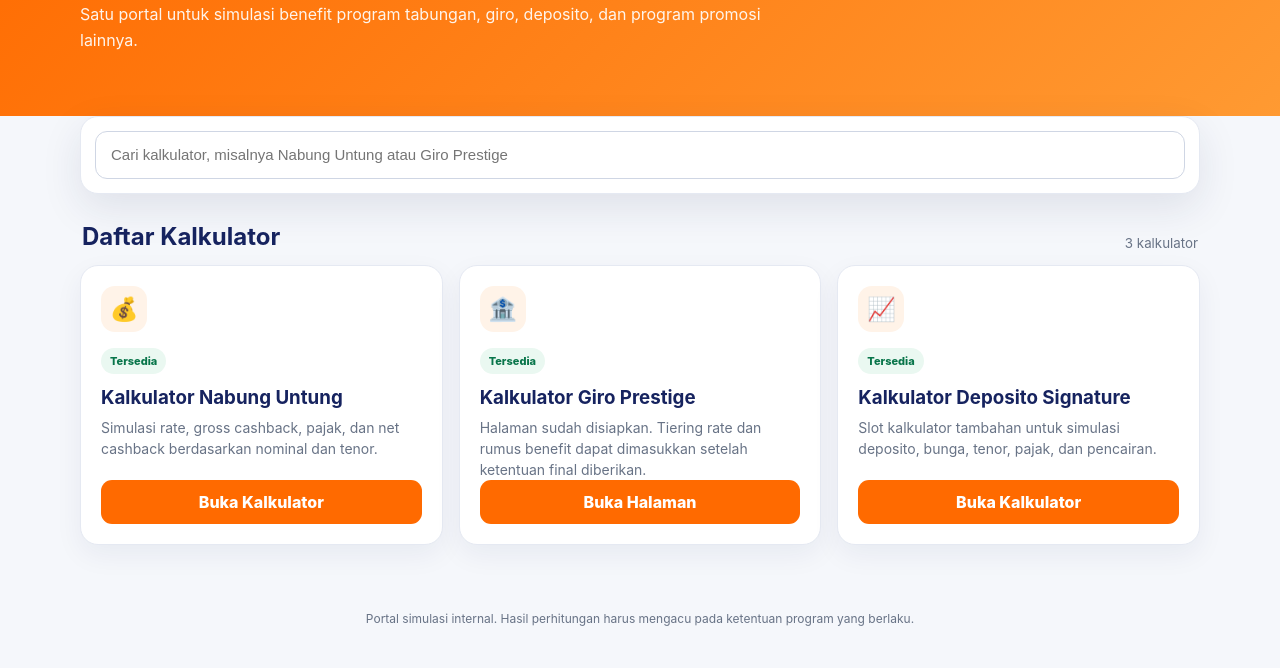
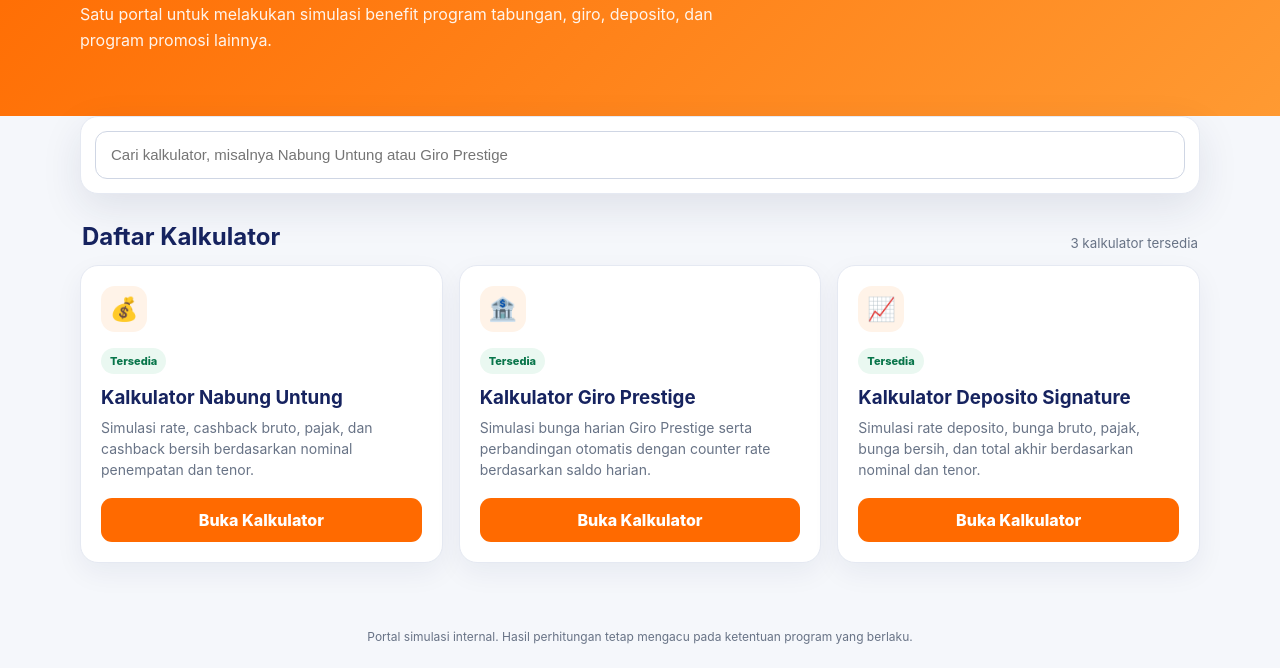
Before and after one commit to mochammadfariz01/portal-kalkulator-RLP-BJKT, a plain HTML site: page index.html in a window 1280 px wide. Shown: the part 156-824 px from the top of the page. Drawn offline with Linux system fonts and the light colour scheme.

Commit message:
Update index.html

```diff
--- a/index.html
+++ b/index.html
@@ -8,10 +8,11 @@
   <style>
     :root{
       --orange:#ff6a00;--orange2:#ff9a32;--navy:#16235f;--ink:#202637;
-      --muted:#687386;--line:#e5e9f2;--bg:#f5f7fb;--white:#fff;
+      --muted:#687386;--line:#e5e9f2;--bg:#f5f7fb;
       font-family:Inter,ui-sans-serif,system-ui,-apple-system,"Segoe UI",sans-serif
     }
-    *{box-sizing:border-box} body{margin:0;background:var(--bg);color:var(--ink)}
+    *{box-sizing:border-box}
+    body{margin:0;background:var(--bg);color:var(--ink)}
     .wrap{width:min(1120px,calc(100% - 28px));margin:0 auto}
     header{background:linear-gradient(135deg,var(--orange),var(--orange2));color:#fff;padding:34px 0 62px}
     .brand{display:flex;align-items:center;gap:12px;font-weight:900}
@@ -23,27 +24,33 @@
     input{width:100%;height:48px;border:1px solid #cfd6e4;border-radius:12px;padding:0 15px;font-size:15px;outline:none}
     input:focus{border-color:var(--orange);box-shadow:0 0 0 4px rgba(255,106,0,.11)}
     .section-title{display:flex;justify-content:space-between;align-items:end;margin:28px 2px 14px}
-    .section-title h2{margin:0;color:var(--navy)} .section-title small{color:var(--muted)}
+    .section-title h2{margin:0;color:var(--navy)}
+    .section-title small{color:var(--muted)}
     .grid{display:grid;grid-template-columns:repeat(3,1fr);gap:16px}
-    .card{background:#fff;border:1px solid var(--line);border-radius:18px;padding:20px;box-shadow:0 10px 28px rgba(25,37,80,.06);display:flex;flex-direction:column;min-height:230px}
+    .card{background:#fff;border:1px solid var(--line);border-radius:18px;padding:20px;box-shadow:0 10px 28px rgba(25,37,80,.06);display:flex;flex-direction:column;min-height:250px;transition:.2s ease}
+    .card:hover{transform:translateY(-3px);box-shadow:0 16px 34px rgba(25,37,80,.11)}
     .icon{width:46px;height:46px;border-radius:14px;background:#fff3e8;display:grid;place-items:center;font-size:23px}
     .badge{align-self:flex-start;margin-top:16px;font-size:11px;font-weight:800;border-radius:999px;padding:6px 9px;background:#eaf8f1;color:#08754a}
-    .badge.soon{background:#f2f4f7;color:#667085}
-    .card h3{margin:12px 0 8px;color:var(--navy)} .card p{margin:0;color:var(--muted);line-height:1.5;font-size:14px}
-    .card a,.disabled{margin-top:auto;display:flex;justify-content:center;align-items:center;height:44px;border-radius:11px;text-decoration:none;font-weight:800}
-    .card a{background:var(--orange);color:#fff}.card a:hover{background:#e95f00}
-    .disabled{background:#eef1f6;color:#8a94a6;cursor:not-allowed}
+    .card h3{margin:12px 0 8px;color:var(--navy)}
+    .card p{margin:0 0 18px;color:var(--muted);line-height:1.5;font-size:14px}
+    .card a{margin-top:auto;display:flex;justify-content:center;align-items:center;height:44px;border-radius:11px;text-decoration:none;font-weight:800;background:var(--orange);color:#fff}
+    .card a:hover{background:#e95f00}
+    .empty{display:none;grid-column:1/-1;text-align:center;padding:34px;border:1px dashed #cfd6e4;border-radius:18px;color:var(--muted);background:#fff}
     footer{text-align:center;color:var(--muted);font-size:12px;padding:24px}
     @media(max-width:850px){.grid{grid-template-columns:repeat(2,1fr)}}
-    @media(max-width:560px){header{padding-top:24px}.grid{grid-template-columns:1fr}.section-title{align-items:start;flex-direction:column;gap:4px}}
+    @media(max-width:560px){
+      header{padding-top:24px}
+      .grid{grid-template-columns:1fr}
+      .section-title{align-items:start;flex-direction:column;gap:4px}
+    }
   </style>
 </head>
 <body>
 <header>
   <div class="wrap">
-    <div class="brand"><div class="mark">K</div> Portal Kalkulator Program</div>
+    <div class="brand"><div class="mark">K</div>Portal Kalkulator Program</div>
     <h1>Pilih kalkulator yang dibutuhkan</h1>
-    <p>Satu portal untuk simulasi benefit program tabungan, giro, deposito, dan program promosi lainnya.</p>
+    <p>Satu portal untuk melakukan simulasi benefit program tabungan, giro, deposito, dan program promosi lainnya.</p>
   </div>
 </header>
 
@@ -54,7 +61,7 @@
 
   <div class="section-title">
     <h2>Daftar Kalkulator</h2>
-    <small id="count">3 kalkulator</small>
+    <small id="count">3 kalkulator tersedia</small>
   </div>
 
   <section class="grid" id="grid">
@@ -62,42 +69,50 @@
       <div class="icon">💰</div>
       <span class="badge">Tersedia</span>
       <h3>Kalkulator Nabung Untung</h3>
-      <p>Simulasi rate, gross cashback, pajak, dan net cashback berdasarkan nominal dan tenor.</p>
+      <p>Simulasi rate, cashback bruto, pajak, dan cashback bersih berdasarkan nominal penempatan dan tenor.</p>
       <a href="nabung-untung.html">Buka Kalkulator</a>
     </article>
 
-    <article class="card" data-name="kalkulator giro prestige jasa giro bi-fast">
+    <article class="card" data-name="kalkulator giro prestige bunga harian counter rate">
       <div class="icon">🏦</div>
-     <span class="badge">Tersedia</span>
+      <span class="badge">Tersedia</span>
       <h3>Kalkulator Giro Prestige</h3>
-      <p>Halaman sudah disiapkan. Tiering rate dan rumus benefit dapat dimasukkan setelah ketentuan final diberikan.</p>
-      <a href="giro-prestige.html">Buka Halaman</a>
+      <p>Simulasi bunga harian Giro Prestige serta perbandingan otomatis dengan counter rate berdasarkan saldo harian.</p>
+      <a href="giro-prestige.html">Buka Kalkulator</a>
     </article>
 
-    <article class="card" data-name="kalkulator deposito signature spesial rate">
+    <article class="card" data-name="kalkulator deposito signature bunga tenor pajak">
       <div class="icon">📈</div>
       <span class="badge">Tersedia</span>
       <h3>Kalkulator Deposito Signature</h3>
-      <p>Slot kalkulator tambahan untuk simulasi deposito, bunga, tenor, pajak, dan pencairan.</p>
+      <p>Simulasi rate deposito, bunga bruto, pajak, bunga bersih, dan total akhir berdasarkan nominal dan tenor.</p>
       <a href="deposito-signature.html">Buka Kalkulator</a>
     </article>
+
+    <div class="empty" id="empty">Kalkulator tidak ditemukan. Coba gunakan kata kunci lainnya.</div>
   </section>
 </main>
 
-<footer>Portal simulasi internal. Hasil perhitungan harus mengacu pada ketentuan program yang berlaku.</footer>
+<footer>Portal simulasi internal. Hasil perhitungan tetap mengacu pada ketentuan program yang berlaku.</footer>
+
 <script>
   const input=document.getElementById('search');
   const cards=[...document.querySelectorAll('.card')];
   const count=document.getElementById('count');
+  const empty=document.getElementById('empty');
+
   input.addEventListener('input',()=>{
     const q=input.value.toLowerCase().trim();
     let shown=0;
-    cards.forEach(c=>{
-      const ok=c.dataset.name.includes(q);
-      c.style.display=ok?'flex':'none';
-      if(ok) shown++;
+
+    cards.forEach(card=>{
+      const matched=card.dataset.name.includes(q);
+      card.style.display=matched?'flex':'none';
+      if(matched) shown++;
     });
-    count.textContent=shown+' kalkulator';
+
+    count.textContent=shown+' kalkulator tersedia';
+    empty.style.display=shown===0?'block':'none';
   });
 </script>
 </body>
```
